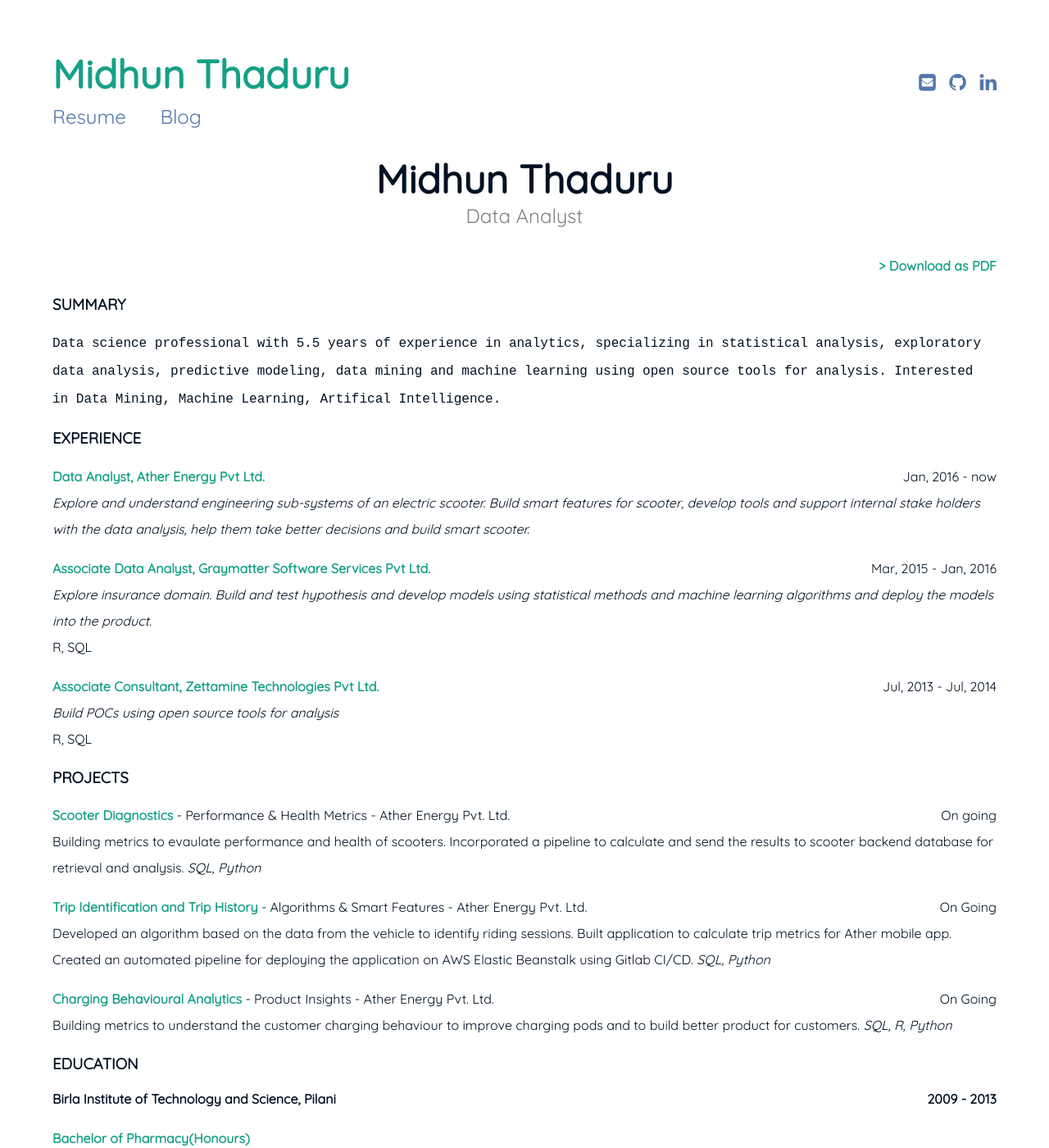
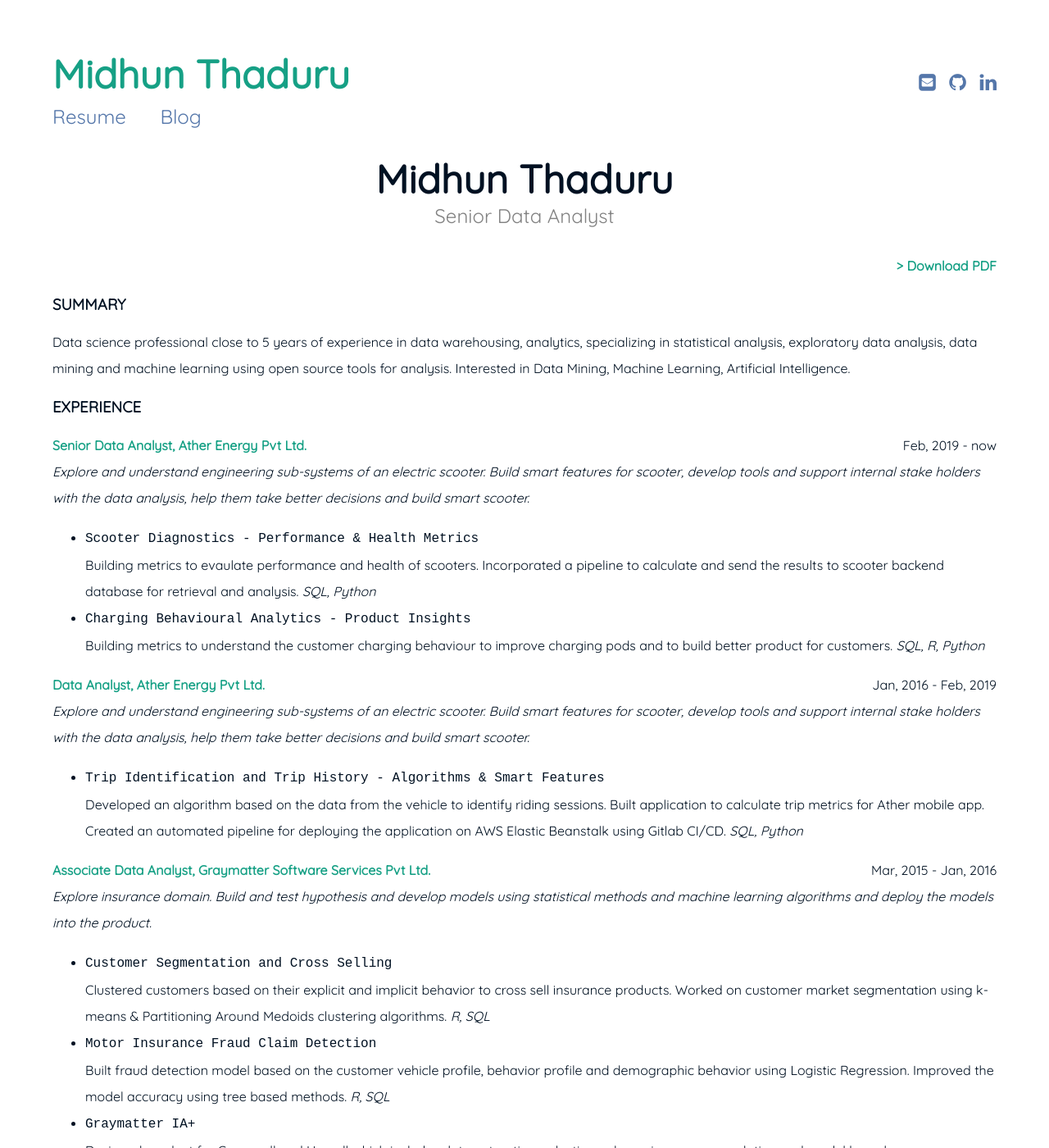
Before and after one commit to midhunt/midhunt.github.io, a Jekyll site: the page built from resume.md, in a window 1280 px wide and 1400 px high. Shown: the whole window at 82% size. Built offline with Jekyll 4.4.1, drawn with Linux system fonts in a browser that asks for light colours; some of the changed text lies outside the part shown.

Commit message:
lots of changes

````diff
--- a/resume.md
+++ b/resume.md
@@ -1,39 +1,55 @@
 ---
 layout: page
 title: Midhun Thaduru
-subtitle: Data Analyst
+subtitle: Senior Data Analyst
 ---
 
-<span style="float: right; "><a href="{{ '/assets/resume.pdf' | prepend: site.baseurl }}"><strong>> Download as PDF</strong></a> </span>
+<span style="float: right; "><a href="{{ '/assets/resume.pdf' | prepend: site.baseurl }}"><strong>> Download PDF</strong></a> </span>
 <br>
 
 ### SUMMARY
-``` Data science professional with 5.5 years of experience in analytics, specializing in statistical analysis, exploratory data analysis, predictive modeling, data mining and machine learning using open source tools for analysis. Interested in Data Mining, Machine Learning, Artifical Intelligence.  ```
+Data science professional close to 5 years of experience in data warehousing, analytics, specializing in statistical analysis, exploratory data analysis, data mining and machine learning using open source tools for analysis. Interested in Data Mining, Machine Learning, Artificial Intelligence.
 
 ### EXPERIENCE
 
-**Data Analyst, Ather Energy Pvt Ltd.** <span style="float: right; ">Jan, 2016 - now</span>
+**Senior Data Analyst, Ather Energy Pvt Ltd.** <span style="float: right; ">Feb, 2019 - now</span>
 _Explore and understand engineering sub-systems of an electric scooter. Build smart features for scooter, develop tools and support internal stake holders with the data analysis, help them take better decisions and build smart scooter._
+* ```Scooter Diagnostics - Performance & Health Metrics```
+Building metrics to evaulate performance and health of scooters. Incorporated a pipeline to calculate and send the results to scooter backend database for retrieval and analysis. _SQL, Python_
+* ```Charging Behavioural Analytics - Product Insights```
+Building metrics to understand the customer charging behaviour to improve charging pods and to build better product for customers.  _SQL, R, Python_
+
+
+**Data Analyst, Ather Energy Pvt Ltd.** <span style="float: right; ">Jan, 2016 - Feb, 2019</span>
+_Explore and understand engineering sub-systems of an electric scooter. Build smart features for scooter, develop tools and support internal stake holders with the data analysis, help them take better decisions and build smart scooter._
+* ```Trip Identification and Trip History - Algorithms & Smart Features```
+Developed an algorithm based on the data from the vehicle to identify riding sessions. Built application to calculate trip metrics for Ather mobile app. Created an automated pipeline for deploying the application on AWS Elastic Beanstalk using Gitlab CI/CD. _SQL, Python_
+
 
 **Associate Data Analyst, Graymatter Software Services Pvt Ltd.** <span style="float: right; ">Mar, 2015 - Jan, 2016</span>
 _Explore insurance domain. Build and test hypothesis and develop models using statistical methods and
 machine learning algorithms and deploy the models into the product._
-R, SQL
-
-**Associate Consultant, Zettamine Technologies Pvt Ltd.** <span style="float: right; ">Jul, 2013 - Jul, 2014</span>
-_Build POCs using open source tools for analysis_
-R, SQL
+* ```Customer Segmentation and Cross Selling```
+Clustered customers based on their explicit and implicit behavior to cross sell insurance products. Worked on customer market segmentation using k-means & Partitioning Around Medoids clustering algorithms. _R, SQL_
+* ```Motor Insurance Fraud Claim Detection```
+Built fraud detection model based on the customer vehicle profile, behavior profile and demographic behavior using Logistic Regression. Improved the model accuracy using tree based methods. _R, SQL_
+* ```Graymatter IA+```
+Designed product for Cross-sell and Up-sell which includes data extraction, selection, rule engine recommendation and model based recommendation, monitoring and recalibrating the models. R
 
 
-### PROJECTS
-**Scooter Diagnostics** - Performance & Health Metrics - Ather Energy Pvt. Ltd. <span style="float: right; ">On going</span>
-Building metrics to evaulate performance and health of scooters. Incorporated a pipeline to calculate and send the results to scooter backend database for retrieval and analysis. _SQL, Python_
+**Associate Consultant, Nextwave Data Sciences** <span style="float: right; ">Jul, 2014 - Mar, 2015</span>
+_Build POCs using open source tools for analysis_
+* ```Price Comparison of Crude Oil vs retail market in India```
+Analyzed drop in crude oil prices in comparison with Indian retail market and the effect of deregulation of fuel prices in India. Collected the data by web-scraping using python beautiful soup. _R, Python_
 
-**Trip Identification and Trip History** - Algorithms & Smart Features - Ather Energy Pvt. Ltd. <span style="float: right; ">On Going</span>
-Developed an algorithm based on the data from the vehicle to identify riding sessions. Built application to calculate trip metrics for Ather mobile app. Created an automated pipeline for deploying the application on AWS Elastic Beanstalk using Gitlab CI/CD. _SQL, Python_
 
-**Charging Behavioural Analytics** - Product Insights - Ather Energy Pvt. Ltd. <span style="float: right; ">On Going</span>
-Building metrics to understand the customer charging behaviour to improve charging pods and to build better product for customers.  _SQL, R, Python_
+### HACKATHONS & PROJECTS
+
+* ```MakeMyTrip Data Science Hiring Challenge, Classification Problem``` – Worked on 1 week online hackathon on HackerEarth. Ranked 6th of more than 3500 participants. _R_
+* ```Go-Jek Data Science Hackathon, Driver Duration Online Prediction``` – Built regression model based on driver ping timestamps and driver details. _R_
+* ```McKinsey Healthcare Analytics Hackathon, Prediction of Probability of Stroke to Patients``` – Worked on 24 hour online hackathon challenge on Analytics Vidhya. Used Logistic Regression to predict probability of stroke. Ranked 59th of more than 2000 participants. _R_
+* ```Fantasy Premier League - Knapsack Problem``` - Scraped data from FPL. Used metrics like player form, fixture difficulty rating and player historical data for team selection. Ranked top 2 L of 6.3 Mil. _R_
+
 
 ### EDUCATION
 
@@ -43,9 +59,9 @@ Important Courses and Electives: Probability and Statistics, Linear Algebra, Cal
 
 #### Jawahar Navodaya Vidyalaya <span style="float: right; ">2008</span>
 **AISSCE (M.P.C, Computer Science)**
-Achieved second in Math Olympiad Test at school level and selected for Regional Math Olympiad Test, 2006.
+Achieved second in Math Olympiad Test at school level and selected for Regional Math Olympiad Test, 2007.
 
-#### Jawahar Navodaya Vidyalaya <span style="float: right; ">2008</span>
+#### Jawahar Navodaya Vidyalaya <span style="float: right; ">2006</span>
 **AISSE (CBSE Exam Class 10)**
 
 
@@ -56,15 +72,44 @@ Authored an article on the importance of visualization, steps involved in the pr
 techniques, popular methods in data visualization and available open source data visualization tools.
 
 ### LANGUAGES
-<img src="{{ '/assets/img/rprogramming.jpg' | prepend: site.baseurl }}" id="rprogramming-tool">
-<img src="{{ '/assets/img/sql.png' | prepend: site.baseurl }}" id="sql-tool">
-<img src="{{ '/assets/img/python.png' | prepend: site.baseurl }}" id="python-tool">
+<div style="display:flex">
+	<div style="flex:1;padding-right:5px;">
+		<img src="/assets/img/rprogramming.jpg" width="125" height="150" id="rprogramming-tool">
+	</div>
+	<div style="flex:1;padding-center:5px;">
+		<img src="/assets/img/python.png" width="310" height="120" id="python-tool">
+	</div>
+	<div style="flex:1;padding-left:100px;">
+		<img src="/assets/img/sql.png" width="120" height="120" id="sql-tool">
+	</div>
+</div>
 
 
 ### TOOLS
-<img src="{{ '/assets/img/elasticbeanstalk.png' | prepend: site.baseurl }}" id="elasticbeanstalk-tool">
-<img src="{{ '/assets/img/airflow.png' | prepend: site.baseurl }}" id="airflow-tool">
-<img src="{{ '/assets/img/composer.png' | prepend: site.baseurl }}" id="composer-tool">
-<img src="{{ '/assets/img/bigquery.png' | prepend: site.baseurl }}" id="bigquery-tool">
-<img src="{{ '/assets/img/gitlabcicd.png' | prepend: site.baseurl }}" id="gitlabcicd-tool">
-<img src="{{ '/assets/img/postgresql.png' | prepend: site.baseurl }}" id="postgresql-tool">
+
+<div style="display:flex">
+	<div style="flex:1;padding-right:5px;">
+		<img src="/assets/img/bigquery.png" width="250" height="250" id="bigquery-tool">
+	</div>
+	<div style="flex:1;padding-center:5px;">
+		<img src="/assets/img/postgresql.png" id="postgresql-tool">
+	</div>
+	<div style="flex:1;padding-center:5px;">
+		<img src="/assets/img/gitlabcicd.png" width="180" height="200" id="gitlabcicd-tool">
+	</div>
+	<div style="flex:1;padding-left:5px;">
+		<img src="/assets/img/grafana.png" id="grafana-tool">
+	</div>
+</div>
+
+<div style="display:flex">
+	<div style="flex:1;padding-right:5px;">
+		<img src="/assets/img/elasticbeanstalk.jpg" width="300" height="150" id="elasticbeanstalk-tool">
+	</div>
+	<div style="flex:1;padding-center:5px;">
+		<img src="/assets/img/airflow.png" id="apache-airflow-tool">
+	</div>
+	<div style="flex:1;padding-left:5px;">
+		<img src="/assets/img/composer.png" width="140" height="135" id="composer-tool">
+	</div>
+</div>
````
Also changed, not shown: index.md (+2 -1 lines), assets/img/elasticbeanstalk.jpg (added), assets/img/grafana.jpeg (added), assets/img/grafana.png (added), 1 other file.
